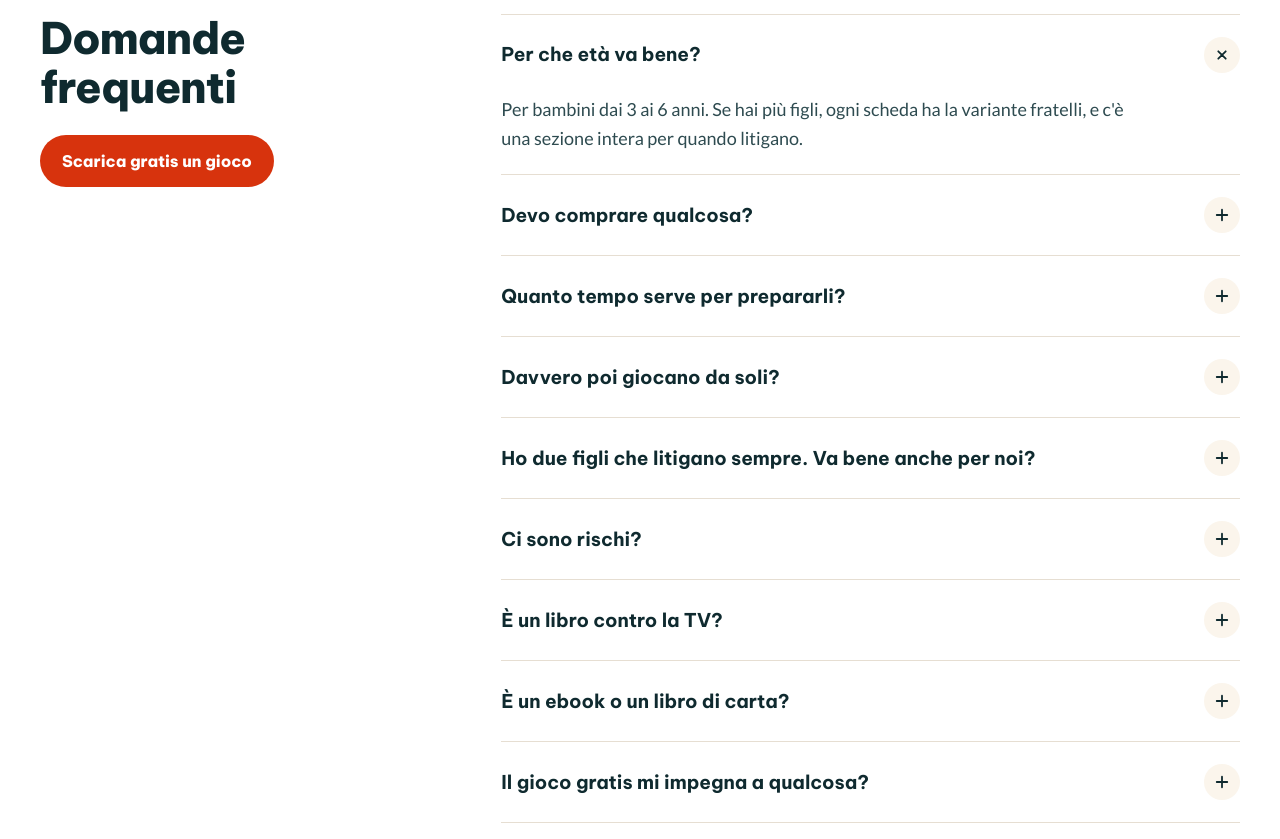
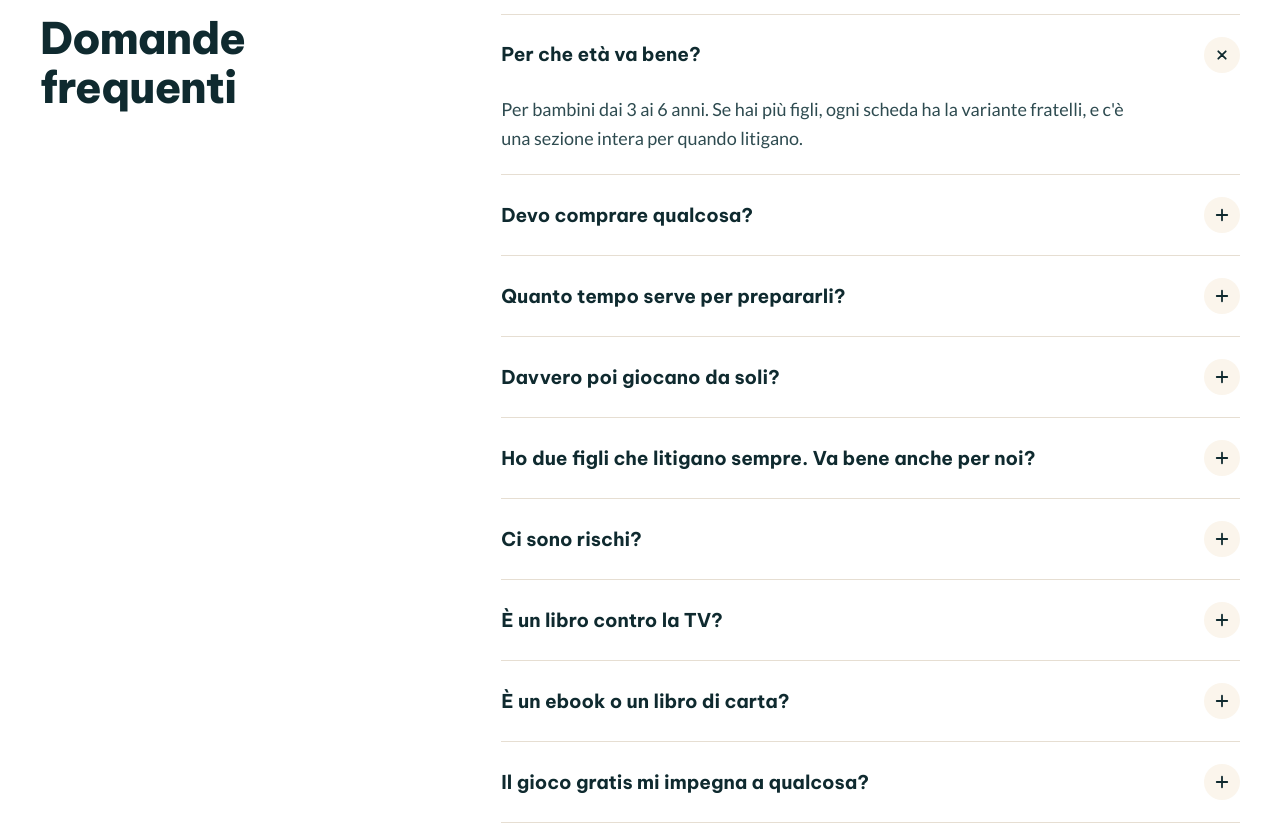
Before and after one commit to matteomangoni2-svg/cometisalvounamamma, a plain HTML site: page index.html in a window 1280 px wide. Shown: the part 8620-9459 px from the top of the page. Drawn offline with Linux system fonts and the light colour scheme.

Commit message:
Rimuove il pulsante del gioco gratis dalle FAQ

```diff
--- a/index.html
+++ b/index.html
@@ -316,7 +316,6 @@ details[open] .faq-ico{transform:rotate(45deg)}
 <div style="max-width: 1200px; margin: 0 auto; display: flex; flex-wrap: wrap; align-items: flex-start; gap: 32px 72px;">
 <div style="flex: 1 1 300px; min-width: 0;">
 <h2 id="t-domande" style="margin: 0; font: 800 clamp(32px, 3.4vw, 46px)/1.12 'Be Vietnam Pro', 'Segoe UI', system-ui, sans-serif; letter-spacing: -0.02em; color: #0F2A2F;">Domande frequenti</h2>
-<a class="btn btn-primary" href="#gioco-gratis" style="display: inline-flex; align-items: center; justify-content: center; gap: 10px; min-height: 52px; margin-top: 24px; padding: 0 22px; border-radius: 999px; background: #D7330D; color: #FFFFFF; font: 800 16px/1.2 'Be Vietnam Pro', 'Segoe UI', system-ui, sans-serif; text-decoration: none;">Scarica gratis un gioco</a>
 </div>
 <div style="flex: 2 1 560px; min-width: 0; border-top: 1px solid #E6DED2;">
 <details open style="border-bottom: 1px solid #E6DED2;"><summary style="display: flex; align-items: center; justify-content: space-between; gap: 20px; padding: 22px 0; cursor: pointer; font: 700 19px/1.35 'Be Vietnam Pro', 'Segoe UI', system-ui, sans-serif; color: #0F2A2F;">Per che età va bene?<span class="faq-ico" aria-hidden="true" style="flex: 0 0 36px; width: 36px; height: 36px; border-radius: 50%; background: #FBF5EC; display: flex; align-items: center; justify-content: center;"><svg width="18" height="18" viewBox="0 0 24 24" fill="none" stroke="#0F2A2F" style="stroke-width: 2.4; stroke-linecap: round;"><path d="M12 5v14M5 12h14"></path></svg></span></summary><p style="margin: 0 0 22px; max-width: 640px; font-size: 18px; line-height: 1.6; color: #2E4B50;">Per bambini dai 3 ai 6 anni. Se hai più figli, ogni scheda ha la variante fratelli, e c'è una sezione intera per quando litigano.</p></details>
```
